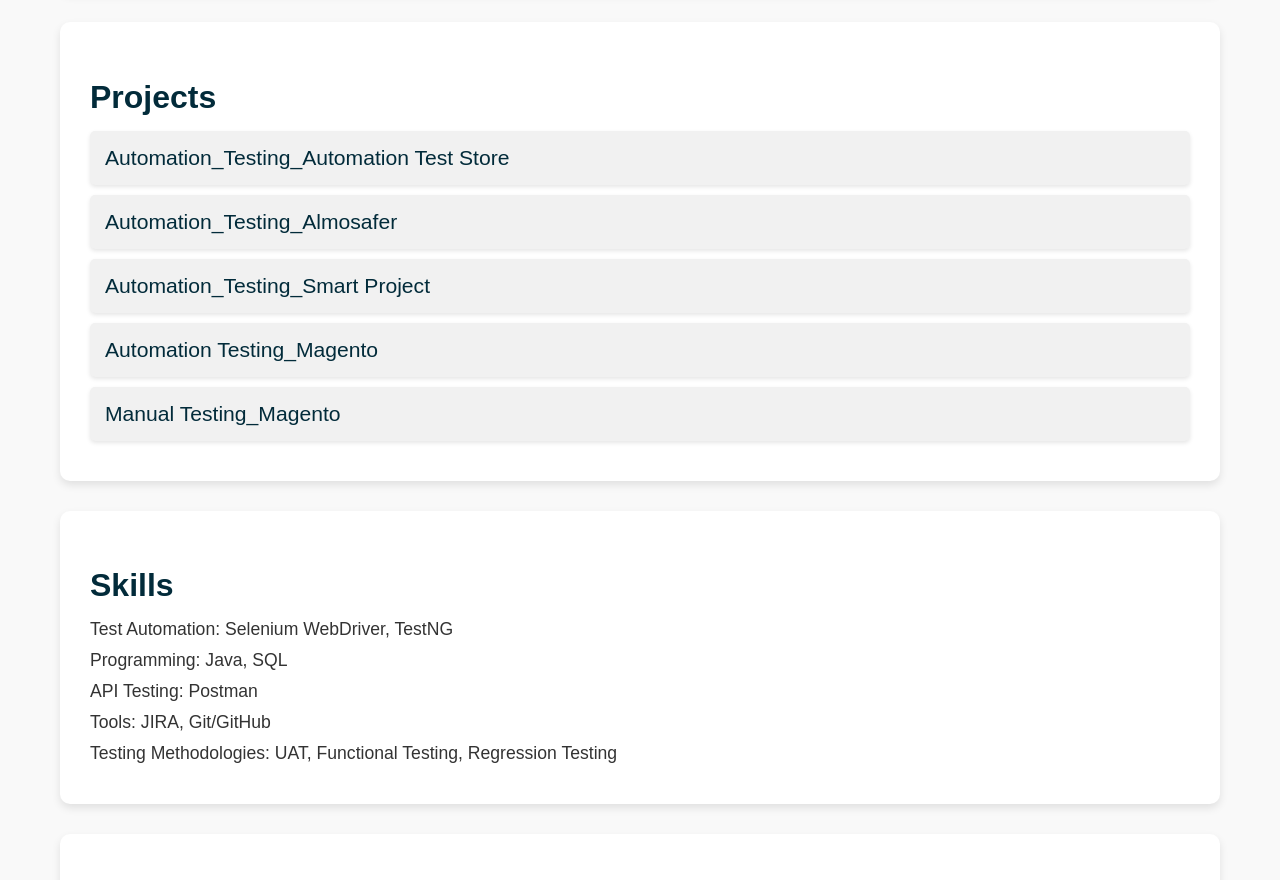
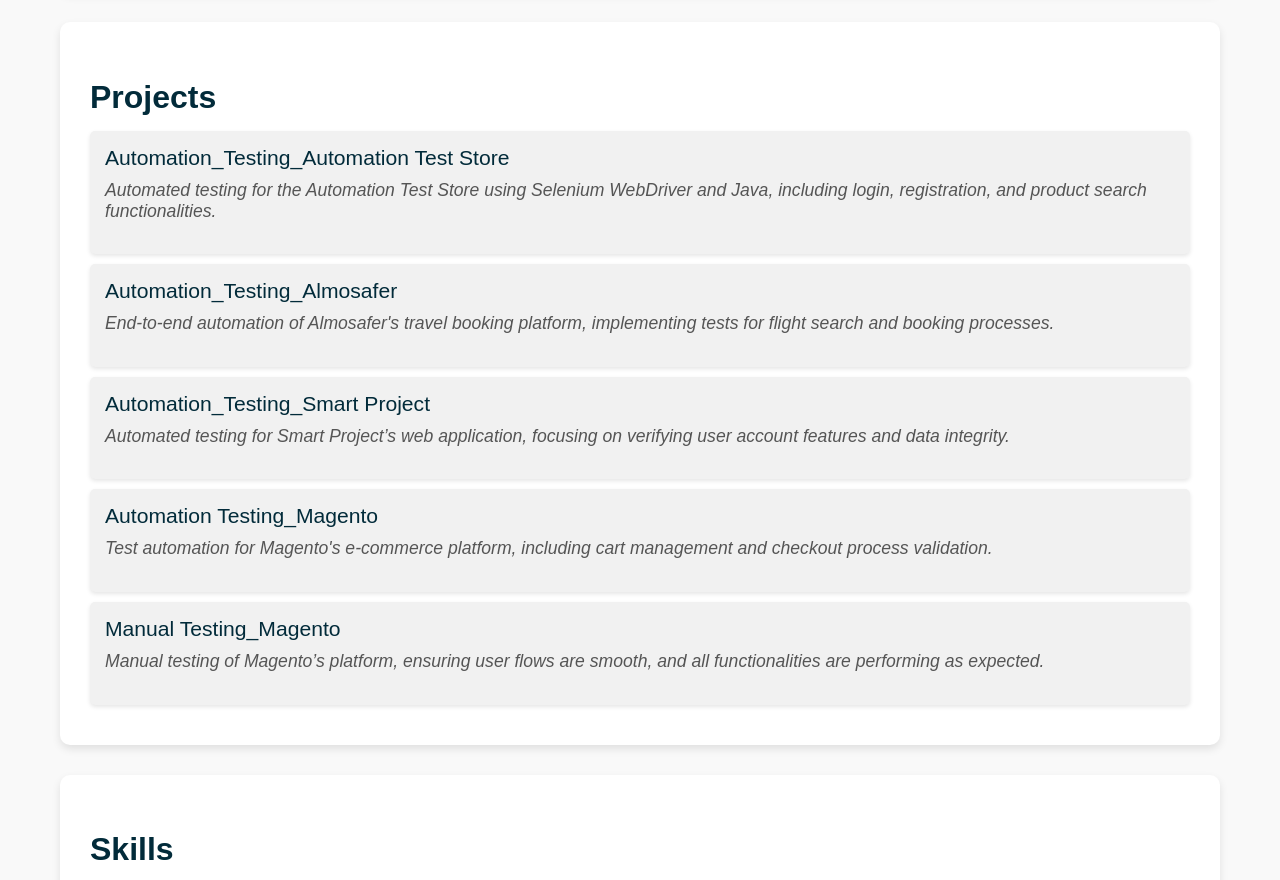
Before and after one commit to Abdallah-Abdalqa96/Qa_Portfolio, a plain HTML site: page index.html in a window 1280 px wide. Shown: the part 700-1580 px from the top of the page. Drawn offline with Linux system fonts and the light colour scheme.

Commit message:
Update index.html

```diff
--- a/index.html
+++ b/index.html
@@ -1,4 +1,3 @@
-
 <!DOCTYPE html>
 <html lang="en">
 <head>
@@ -69,6 +68,7 @@
             margin: 10px 0;
             border-radius: 5px;
             box-shadow: 0 2px 4px rgba(0, 0, 0, 0.1);
+            transition: transform 0.3s ease;
         }
         .projects .project-card a {
             color: #022b3a;
@@ -78,6 +78,12 @@
         }
         .projects .project-card a:hover {
             color: #ffd700;
+        }
+        .project-description {
+            font-size: 1em;
+            color: #555;
+            margin-top: 10px;
+            font-style: italic;
         }
         .skills ul, .projects ul {
             list-style: none;
@@ -123,7 +129,7 @@
         <p>Quality Assurance Engineer | Manual & Automation Specialist</p>
     </header>
     <nav>
-        <a href="#About">About Me</a>
+        <a href="#about">About Me</a>
         <a href="#courses">Courses</a>
         <a href="#projects">Projects</a>
         <a href="#skills">Skills</a>
@@ -141,11 +147,26 @@
     <section id="projects" class="projects">
         <h2 class="section-title">Projects</h2>
         <ul>
-            <li class="project-card"><a href="https://github.com/Abdallah-Abdalqa96/Automation_Testing_automationteststore_Project" target="_blank">Automation_Testing_Automation Test Store</a></li>
-            <li class="project-card"><a href="https://github.com/Abdallah-Abdalqa96/Automation_Testing_Almosafer_Project" target="_blank">Automation_Testing_Almosafer</a></li>
-            <li class="project-card"><a href="https://github.com/Abdallah-Abdalqa96/Automation_Testing_Smart_Project" target="_blank">Automation_Testing_Smart Project</a></li>
-            <li class="project-card"><a href="https://github.com/Abdallah-Abdalqa96/Automation_Testing_Magento_Project" target="_blank">Automation Testing_Magento</a></li>
-            <li class="project-card"><a href="https://github.com/Abdallah-Abdalqa96/Manual_Testing_Magento_Project" target="_blank">Manual Testing_Magento</a></li>
+            <li class="project-card">
+                <a href="https://github.com/Abdallah-Abdalqa96/Automation_Testing_automationteststore_Project" target="_blank">Automation_Testing_Automation Test Store</a>
+                <p class="project-description">Automated testing for the Automation Test Store using Selenium WebDriver and Java, including login, registration, and product search functionalities.</p>
+            </li>
+            <li class="project-card">
+                <a href="https://github.com/Abdallah-Abdalqa96/Automation_Testing_Almosafer_Project" target="_blank">Automation_Testing_Almosafer</a>
+                <p class="project-description">End-to-end automation of Almosafer's travel booking platform, implementing tests for flight search and booking processes.</p>
+            </li>
+            <li class="project-card">
+                <a href="https://github.com/Abdallah-Abdalqa96/Automation_Testing_Smart_Project" target="_blank">Automation_Testing_Smart Project</a>
+                <p class="project-description">Automated testing for Smart Project’s web application, focusing on verifying user account features and data integrity.</p>
+            </li>
+            <li class="project-card">
+                <a href="https://github.com/Abdallah-Abdalqa96/Automation_Testing_Magento_Project" target="_blank">Automation Testing_Magento</a>
+                <p class="project-description">Test automation for Magento's e-commerce platform, including cart management and checkout process validation.</p>
+            </li>
+            <li class="project-card">
+                <a href="https://github.com/Abdallah-Abdalqa96/Manual_Testing_Magento_Project" target="_blank">Manual Testing_Magento</a>
+                <p class="project-description">Manual testing of Magento’s platform, ensuring user flows are smooth, and all functionalities are performing as expected.</p>
+            </li>
         </ul>
     </section>
     <section id="skills" class="skills">
@@ -169,4 +190,3 @@
     </footer>
 </body>
 </html>
-</html>
```
